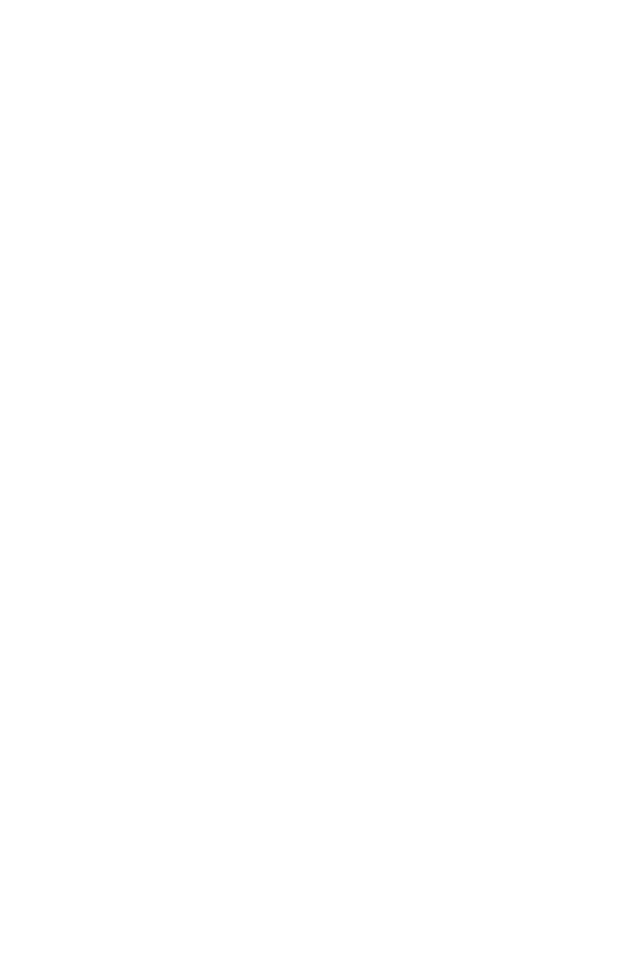
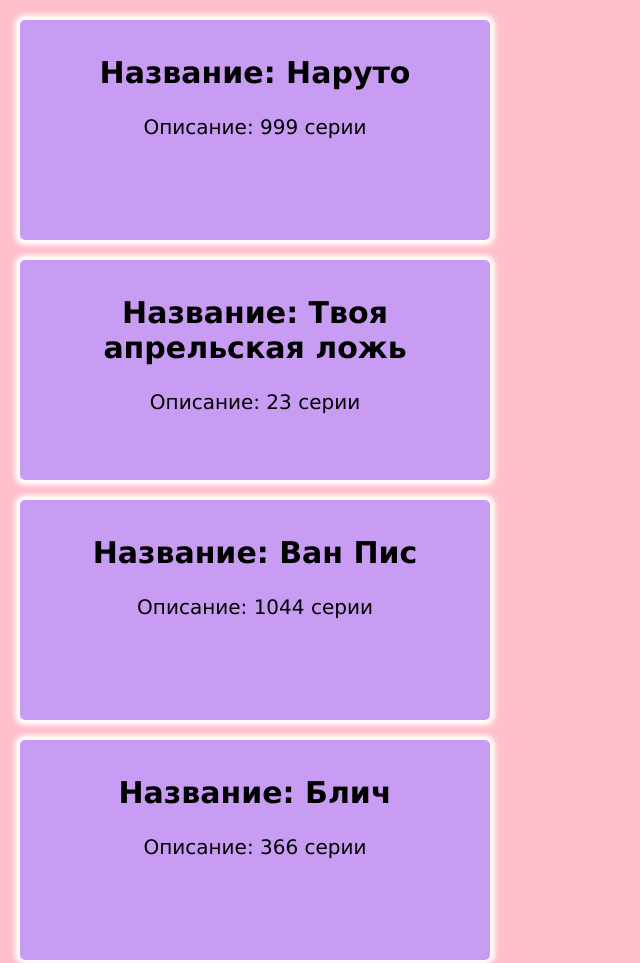
Before and after one commit to tedige/third, a plain HTML site: page index.html in a window 1280 px wide. Shown: the top 963 px of the page, without its empty margins (0-640 px from the left). Before the commit the page ends 800 px from the top, so only its background shows below. Drawn offline with Linux system fonts and the light colour scheme; the site is published under a folder, as on GitHub Pages, so addresses that start at the root find nothing.

Commit message:
Update index.html

```diff
--- a/index.html
+++ b/index.html
@@ -4,11 +4,11 @@
     <meta charset="UTF-8">
     <meta http-equiv="X-UA-Compatible" content="IE=edge">
     <meta name="viewport" content="width=device-width, initial-scale=1.0">
-    <link rel="stylesheet" href="/third/test.css">
+    <link rel="stylesheet" href="test.css">
     <title>Document</title>
 </head>
 <body>
     <div id="container"></div>
-   <script src="/third/test2.js"></script>
+   <script src="test2.js"></script>
 </body>
 </html>
```
